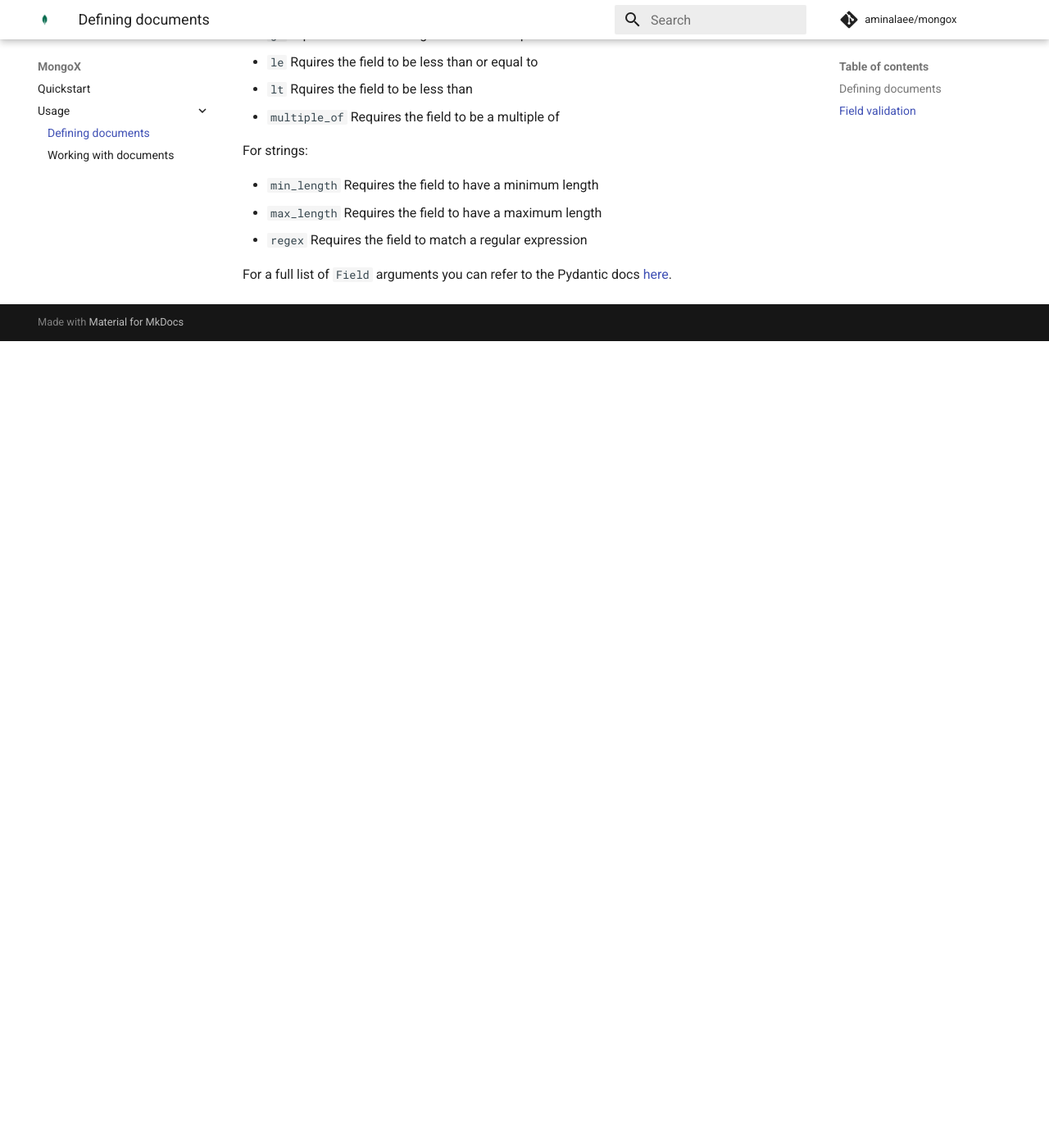
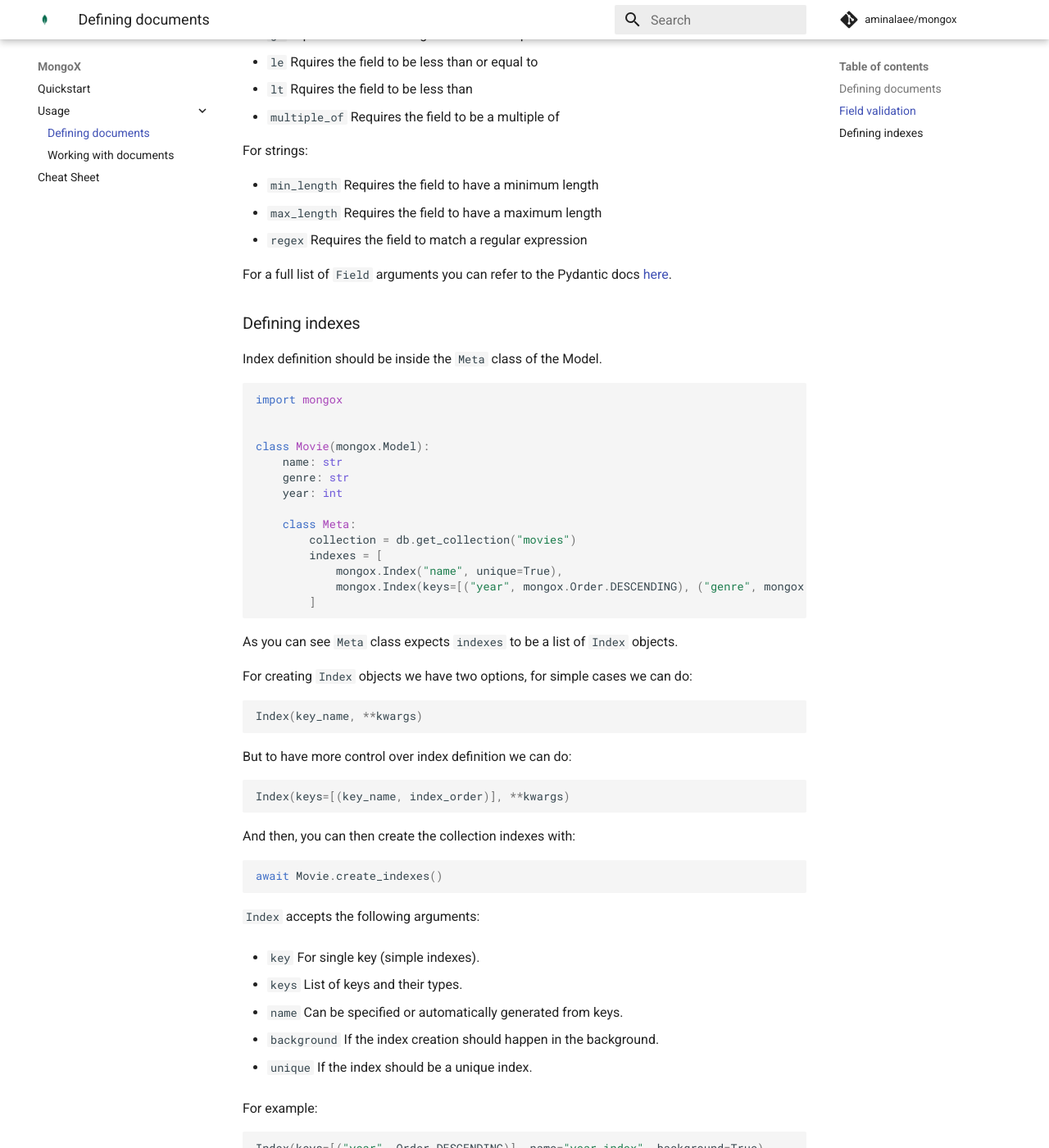
Before and after one commit to aminalaee/mongox, an MkDocs documentation site: the page built from docs/defining_documents.md, in a window 1280 px wide and 1400 px high, scrolled down 1611 px. Shown: the whole window at 82% size. Built offline with MkDocs 1.6.1 and Material for MkDocs 9.7.7, drawn with Linux system fonts in a browser that asks for light colours; comment, search, counter and statistics services are not loaded; before the commit the page ends 2027 px from its top, so only the background shows below that; some of the changed text lies outside the part shown.

Commit message:
Add Index and Q docs (#9)

````diff
--- a/docs/defining_documents.md
+++ b/docs/defining_documents.md
@@ -84,3 +84,92 @@
 
 For a full list of `Field` arguments you can refer to
 the Pydantic docs [here](https://pydantic-docs.helpmanual.io/usage/schema/#field-customisation).
+
+### Defining indexes
+
+Index definition should be inside the `Meta` class of the Model.
+
+```python
+import mongox
+
+
+class Movie(mongox.Model):
+    name: str
+    genre: str
+    year: int
+
+    class Meta:
+        collection = db.get_collection("movies")
+        indexes = [
+            mongox.Index("name", unique=True),
+            mongox.Index(keys=[("year", mongox.Order.DESCENDING), ("genre", mongox.IndexType.HASHED)]),
+        ]
+```
+
+As you can see `Meta` class expects `indexes` to be a list of `Index` objects.
+
+For creating `Index` objects we have two options, for simple cases we can do:
+
+```python
+Index(key_name, **kwargs)
+```
+
+But to have more control over index definition we can do:
+
+```python
+Index(keys=[(key_name, index_order)], **kwargs)
+```
+
+And then, you can then create the collection indexes with:
+
+```python
+await Movie.create_indexes()
+```
+
+`Index` accepts the following arguments:
+
+* `key` For single key (simple indexes).
+
+* `keys` List of keys and their types.
+
+* `name` Can be specified or automatically generated from keys.
+
+* `background` If the index creation should happen in the background.
+
+* `unique` If the index should be a unique index.
+
+For example:
+
+```python
+Index(keys=[("year", Order.DESCENDING)], name="year_index", background=True)
+```
+
+To specify order of index you can use `mongox.Order`:
+
+```python
+from mongox import Order
+
+Index(keys=[("year", Order.ASCENDING)], name="year_index", background=True)
+```
+
+`Order` class has only two attributes `ASCENDING` and `DESCENDING`.
+
+And to specify custom index type, you can pass `mongox.IndexType` instead of index order:
+
+```python
+from mongox import IndexType
+
+Index(keys=[("year", IndexType.HASHED)], name="year_index", background=True)
+```
+
+`IndexType` has the supported PyMongo index types:
+
+* `GEO2D`
+
+* `GEOSPHERE`
+
+* `HASHED`
+
+* `TEXT`
+
+For a full list of allowed arguments you can refer to the PyMongo docs [here](https://pymongo.readthedocs.io/en/stable/api/pymongo/operations.html#pymongo.operations.IndexModel).
--- a/mkdocs.yml
+++ b/mkdocs.yml
@@ -16,10 +16,12 @@
     - Usage:
       - Defining documents: 'defining_documents.md'
       - Working with documents: 'queriying_documents.md'
+    - Cheat Sheet: 'cheat_sheet.md'
 
 markdown_extensions:
   - mkautodoc
   - admonition
+  - pymdownx.details
   - pymdownx.highlight
   - pymdownx.tabbed
   - pymdownx.superfences
````
Also changed, not shown: docs/cheat_sheet.md (added, +155 -0 lines), docs/queriying_documents.md (+58 -0 lines), 1 other file.
